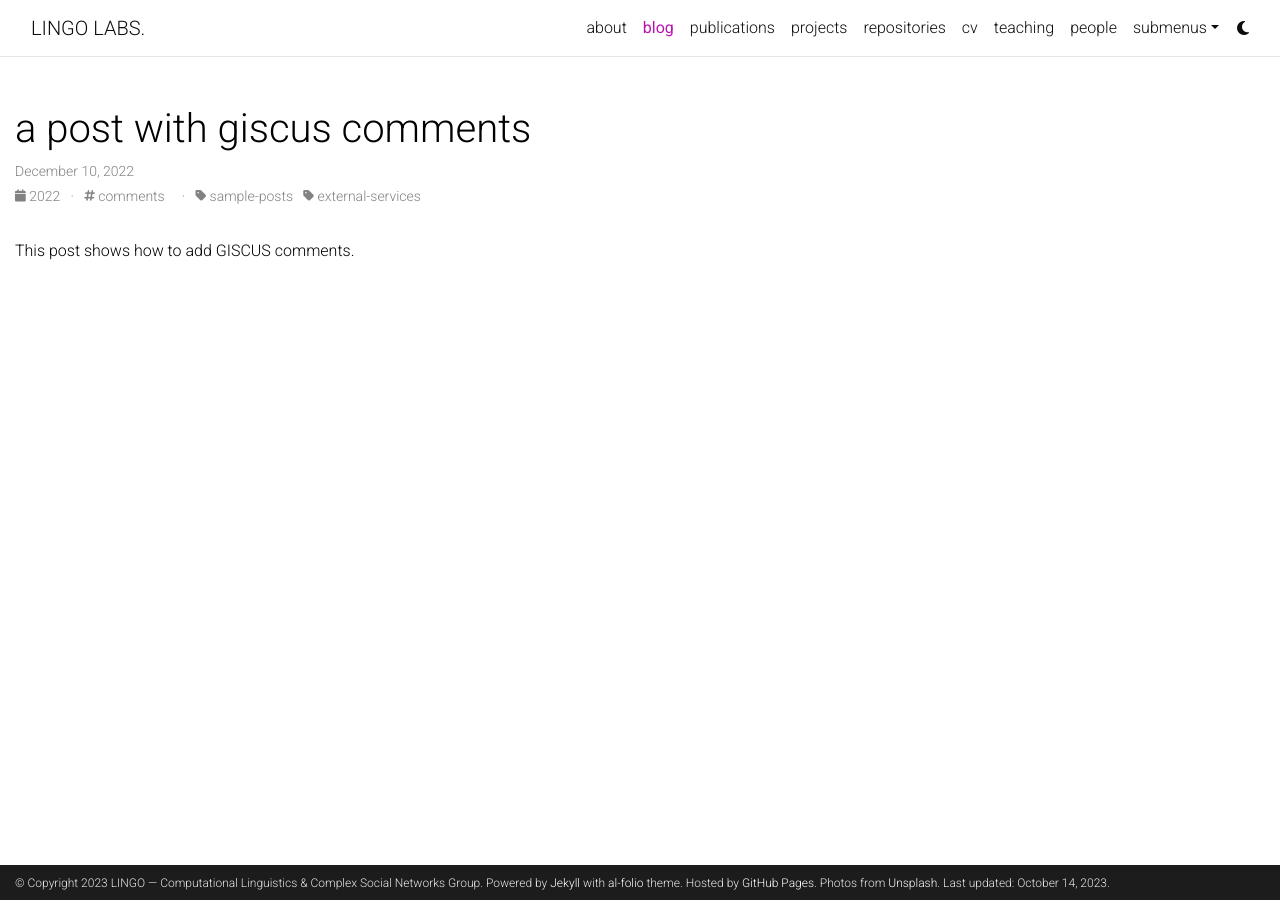
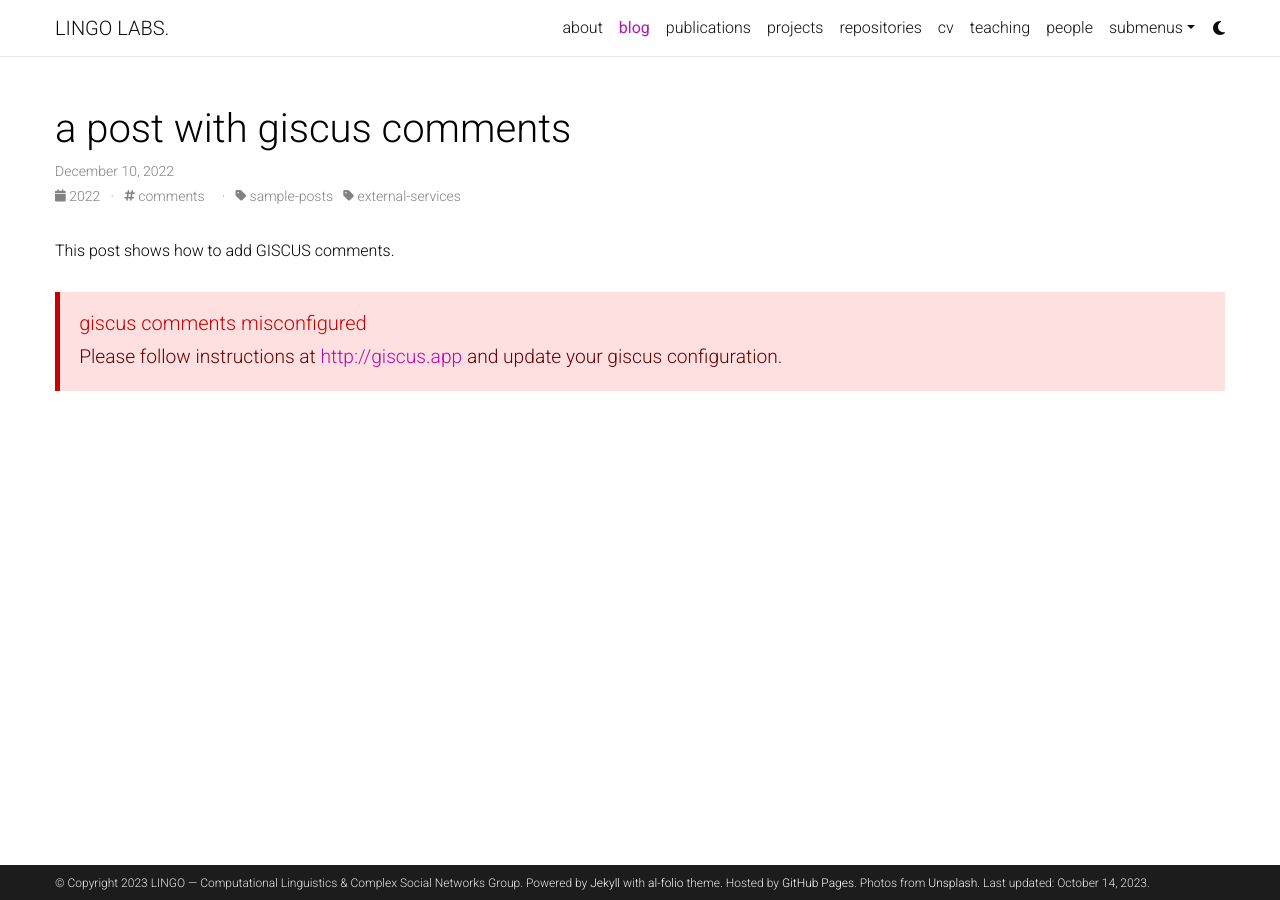
Before and after one commit to lingo-iitgn/lingo-iitgn.github.io, a Jekyll site: the page built from _posts/2022-12-10-giscus-comments.md, in a window 1280 px wide. Built offline with Jekyll 4.4.1, drawn with Linux system fonts in a browser that asks for light colours; full-size pictures stand in for the smaller copies a plugin makes; comment, search, counter and statistics services are not loaded; a style sheet for code colours, icons or effects is not loaded; some of the changed lines change nothing that is shown.

Commit message:
minor changes v1

```diff
--- a/_config.yml
+++ b/_config.yml
@@ -19,7 +19,7 @@
 icon: lingo_iitgn.png # ⚛️   the emoji used as the favicon (alternatively, provide image name in /assets/img/)
 
 url: https://lingo-iitgn.github.io # the base hostname & protocol for your site
-baseurl:   # the subpath of your site, e.g. /blog/
+baseurl:  # the subpath of your site, e.g. /blog/
 last_updated: true # set to true if you want to display last updated in the footer
 impressum_path:  # set to path to include impressum link in the footer, use the same path as permalink in a page, helps to conform with EU GDPR
 
@@ -51,7 +51,7 @@
 footer_fixed: true
 
 # Dimensions
-max_width: 1400px
+max_width: 1200px
 
 # TODO: add layout settings (single page vs. multi-page)
 
@@ -137,10 +137,8 @@
 # Follow instructions on https://giscus.app/ to setup for your repo to fill out
 # the information below.
 giscus:
-  repo: alshedivat/al-folio      # <your-github-user-name>/<your-github-repo-name>
-  repo_id: MDEwOlJlcG9zaXRvcnk2MDAyNDM2NQ==
+  repo:                          # <your-github-user-name>/<your-github-repo-name>
   category: Comments             # name of the category under which discussions will be created
-  category_id: DIC_kwDOA5PmLc4CTBt6
   mapping: title                 # identify discussions by post title
   strict: 1                      # use strict identification mode
   reactions_enabled: 1           # enable (1) or disable (0) emoji reactions
@@ -299,9 +297,10 @@
   group_by: year
   group_order: descending
 
-badges: # Display different badges for your publications
-  altmetric_badge: true # Altmetric badge (https://www.altmetric.com/products/altmetric-badges/)
-  dimensions_badge: true # Dimensions badge (https://badge.dimensions.ai/)
+# Display different badges withs stats for your publications
+enable_publication_badges:
+  altmetric: true # Altmetric badge (https://www.altmetric.com/products/altmetric-badges/)
+  dimensions: true # Dimensions badge (https://badge.dimensions.ai/)
 
 # Filter out certain bibtex entry keywords used internally from the bib output
 filtered_bibtex_keywords: [abbr, abstract, arxiv, bibtex_show, html, pdf, selected, supp, blog, code, poster, slides, website, preview, altmetric]
@@ -310,6 +309,8 @@
 max_author_limit: 3  # leave blank to always show all authors
 more_authors_animation_delay: 10  # more authors are revealed on click using animation; smaller delay means faster animation
 
+# Enables publication thumbnails. If disabled, none of the publications will display thumbnails, even if specified in the bib entry.
+enable_publication_thumbnails: true
 
 # -----------------------------------------------------------------------------
 # Jekyll Link Attributes
```
